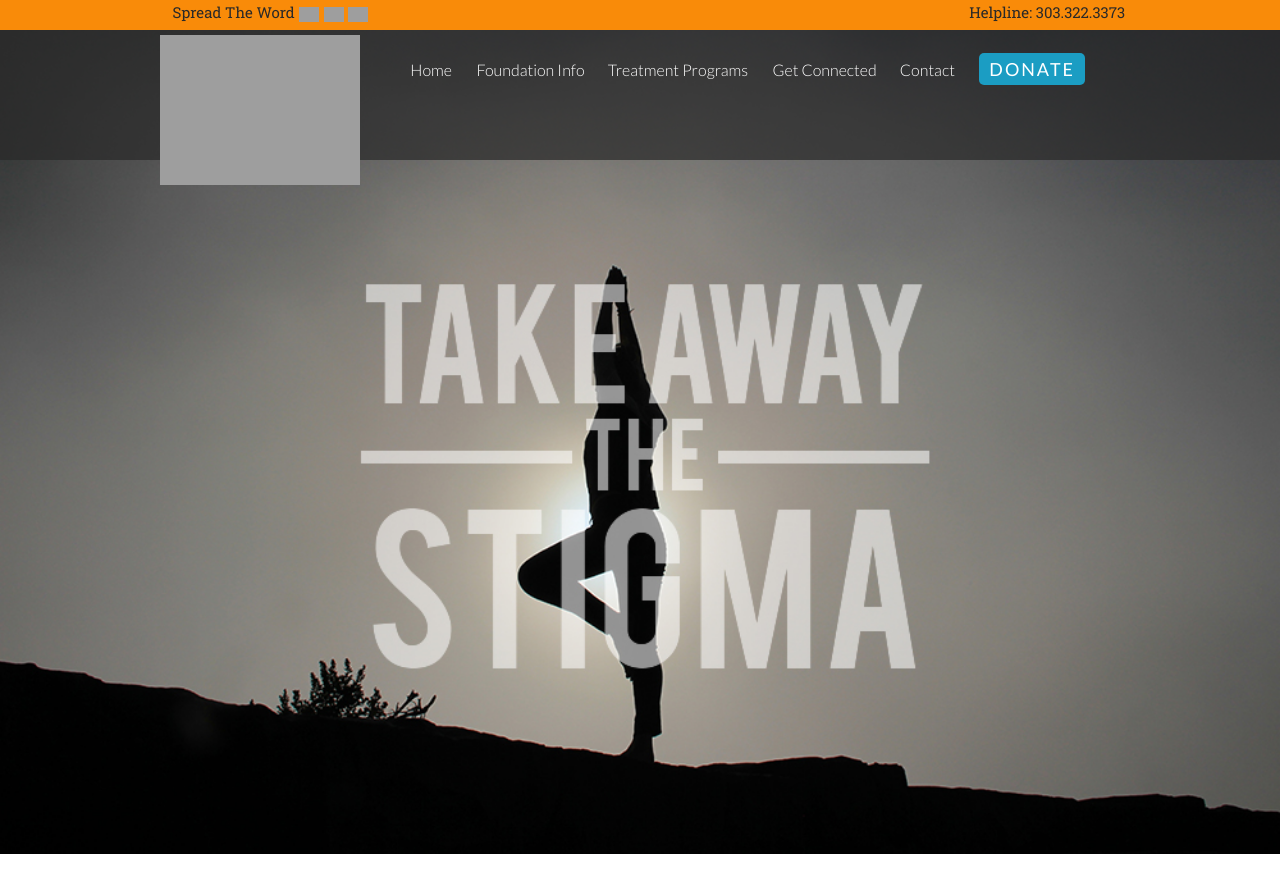
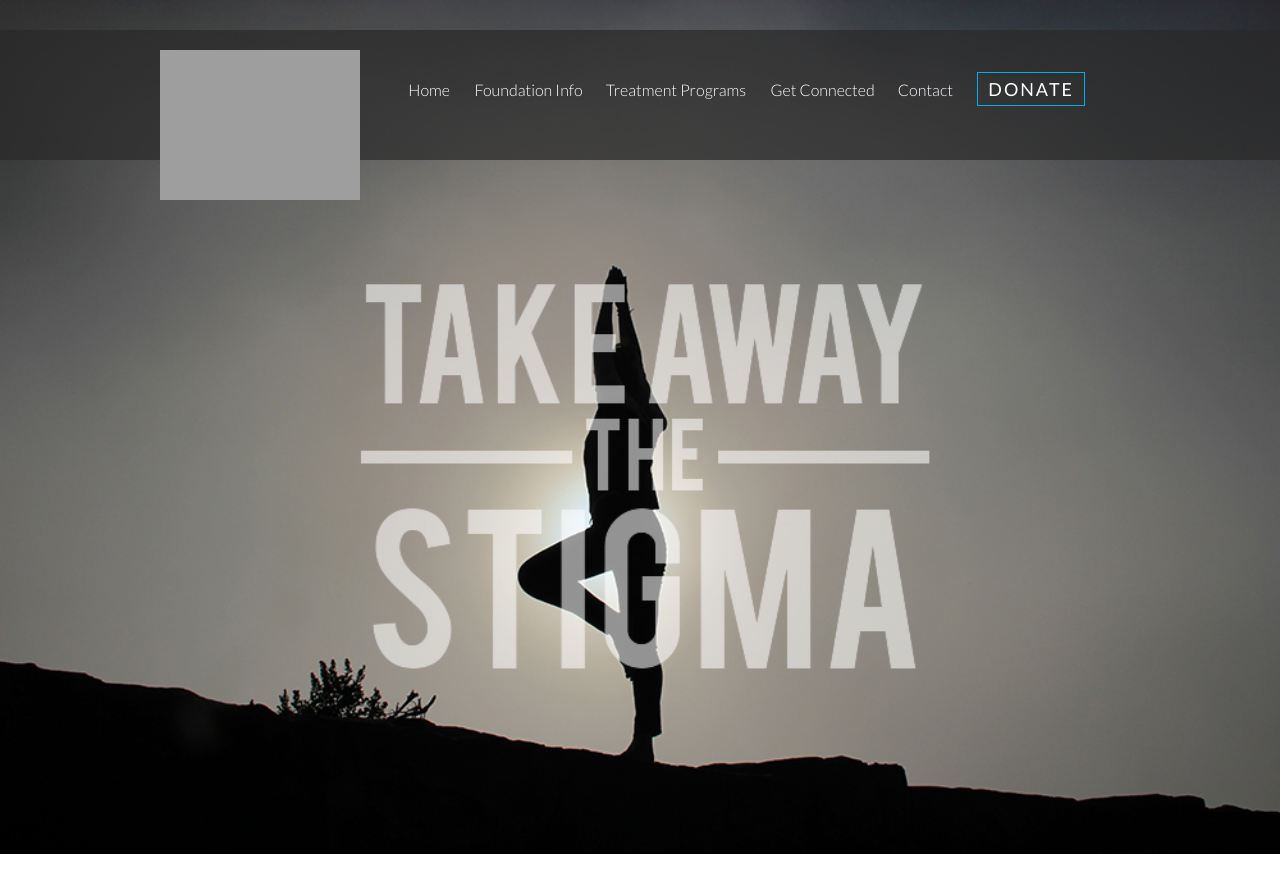
Before and after one commit to robij9528/edfc_final, a PHP site: page / in a window 1280 px wide. Shown: the top 894 px of the page. Run offline with PHP 8.4, Linux system fonts and the light colour scheme; grey boxes are pictures that could not be loaded.

Commit message:
fixed nav and footer

```diff
--- a/css/main.css
+++ b/css/main.css
@@ -64,8 +64,9 @@ cream - .creamBg
 	margin-top: 30px;
 }
 
-.navBg img {
+.navBg a img {
 	float: left;
+	margin-top: 20px;
 }
 
 .social {
@@ -77,6 +78,7 @@ cream - .creamBg
 
 .social ul {
 	margin-right: 30px;
+	margin-top: 20px;
 }
 
 
@@ -135,32 +137,22 @@ line-height: 80px;
 	width: 20px;
 }
 
-#helpLine {
-	font-weight: 300;
-
-}
-
-
 
 .navButton {
-	background-color: #1b9dc3;
 	line-height: 10px;
 	padding: 5px 10px 5px 10px;
-	border-radius: 5px;
 	opacity: 1;
 	font-size: 18px;
 	font-weight: 400;
 	letter-spacing: 2px;
 	color: #fff;
-	border-bottom: solid 0px #fff;
+	border: 1px solid #00aeef;
 
 }
 
 .navButton:hover {
 	background-color: #f98b09;
 	color: #fff;
-	border-bottom: solid 0px;
-
 }
 
 .navButton2 {
@@ -301,13 +293,14 @@ line-height: 80px;
 
 
 
-
-
+footer{
+	background-color: #292929;
+}
 
 
 
 .footerSection {
-	background-color: #292929;
+
 	padding-top: 20px;
 	height: 250px;
 }
@@ -362,7 +355,7 @@ line-height: 80px;
 }
 .footerSection h5 {
 
-  font-family: 'Lato', sans-serif;
+  	font-family: 'bebasregular',sans-serif;
 	text-align: left;
 	color: #1ebdeb;
 	letter-spacing: 1px;
--- a/includes/footer.html
+++ b/includes/footer.html
@@ -1,4 +1,5 @@
  <footer>
+   <div class="row">
     <div class="small-12 medium-12  large-3 columns footerSection">
       <h5>DONATE</h5>
       <p>With your generous support to EDF of Canada  donations will go towards the establishment of residential treatment  to help those with eating diorders.</p>
@@ -6,39 +7,29 @@
     </div>
 
     <div class="small-12 medium-12 large-3 columns footerSection text-left" >
-    <h5>GET CONNECTED</h5>
-      <p><a href="#">Research Connection</a><br>
-      <a href="#">Education</a><br>
-      <a href="#">Stories of Hope</a></p>
-      <!--<ul>
-        <li><a href="#">Research Connection</a></li>
-        <li><a href="#">Education</a></li>
-        <li><a href="#">Stories of Hope</a></li>
-      </ul>-->
+      <h5>HELP LINE</h5>
+        <p>303-322-3373</p>
+        <p>Registration Number:<br> 89448-5598-RR0001</p>
+    </div>
+
+    <div class="small-12 medium-12 large-3 columns footerSection" >
+      <h5>CONTACT US</h5>
+      <p>Suite 230A, 100 Collip Circle<br>
+          Research Park, Western University<br>
+          London ON, N6G 4X8
+          <br><br>
+         <a href="#">(519)858-5111</a><br>
+         <a href="#">info@edfofcanada.com</a></p>
     </div>
 
     <div class="small-12 medium-12 large-3 columns footerSocial footerSection" >
       <h5>SPREAD THE WORD</h5>
       <p>Help us spread the word to  make people aware that having an eating disorder is not a choice, but a severe and debilitating mental illness.</p>
-   <ul class="text-center">
+     <ul class="left">
         <li><a href="#"><img src="images/facebookBlue.svg" alt="facebook"></a></li>
         <li><a href="#"><img src="images/twitterBlue.svg" alt="twitter"></a></li>
         <li><a href="#"><img src="images/instaBlue.svg" alt="instagram"></a></li>
       </ul>
     </div>
-  <div class="small-12 medium-12 large-3 columns footerSection" >
-    <h5>CONTACT US</h5>
-    <p>Suite 230A, 100 Collip Circle<br>
-        Research Park, Western University<br>
-        London ON, N6G 4X8<br>
-       <a href="#">(519)858-5111</a><br>
-       <a href="#">info@edfofcanada.com<</a>/p>
-      <!--<ul>
-        <li>Suite 230A, 100 Collip Circle</li>
-        <li>Research Park, Western University</li>
-        <li>London ON, N6G 4X8</li>
-        <li><a href="#">(519)858-5111</a></li>
-        <li><a href="#">info@edfofcanada.com</a></li>
-      </ul>-->
    </div>
 </footer>
--- a/includes/nav.html
+++ b/includes/nav.html
@@ -1,24 +1,4 @@
 <nav id="navContainer">
-	<div>
-		<div class="mainNav wideScreen">
-				<div class="row">
-					<div class="large-6 small-12 columns text-left">
-						<ul>
-							<li>Spread The Word</li>
-							<li><a href="#"><img src="images/facebook.svg" alt="facebook"></a></li>
-							<li><a href="#"><img src="images/twitter.svg" alt="twitter"></a></li>
-							<li><a href="#"><img src="images/instagram.svg" alt="instagram"></a></li>
-						</ul>
-					</div>
-
-					<div class="large-6 small-12 columns text-right">
-						<ul>
-							<li class="helpLine">Helpline: 303.322.3373</li>
-						</ul>
-					</div>
-				</div>
-		</div>
-	</div>
 
 <div class="navBg">
 	<div class="row">
@@ -37,9 +17,9 @@
 		<div class="small-12 mobile columns">
 		<img class="small-text-center" src="images/EDFCLogo.svg" width="300">
   <div id="cpBtn" onclick="toggleCP()">
+<!--   <div></div>
   <div></div>
-  <div></div>
-  <div></div>
+  <div></div> -->
 </div>
 <div id="cp"><ul>
         <li><a href="index.php">Home</a></li>
```
Lines whose indentation alone changed are shown as unchanged.
